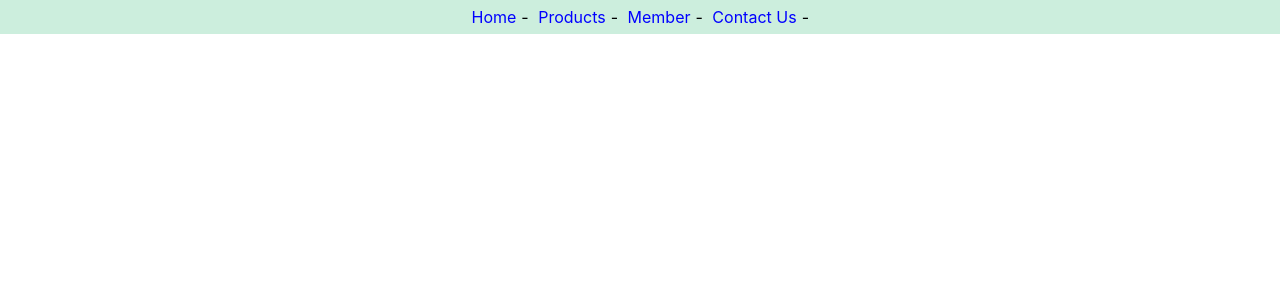
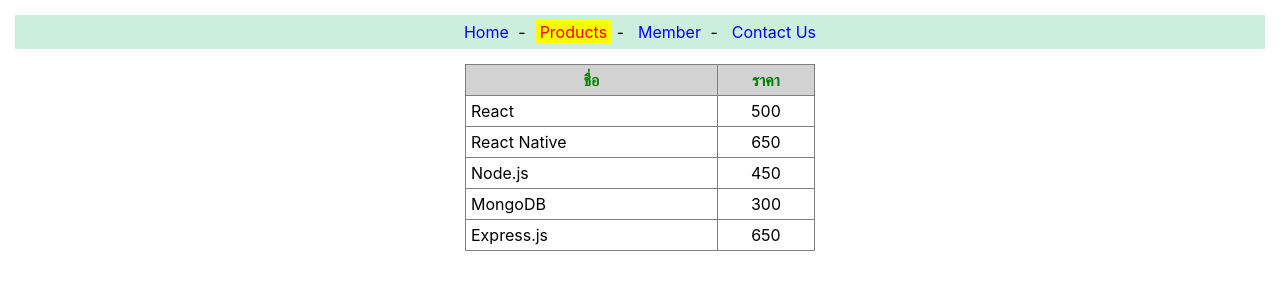
Before and after one commit to Axmjai/app1, a React (Create React App) app: page /product in a window 1280 px wide. Shown: the top 300 px of the page. Built offline with nearby package versions, Linux system fonts and the light colour scheme.

Commit message:
Add All
add home.js, member.js, product.js, product.css, router.js , navlink.js

```diff
--- a/src/App.js
+++ b/src/App.js
@@ -1,12 +1,9 @@
 import React from 'react'
-import Router2 from './router2'
-
-
-
+import Router3 from './router3'
 function App() {
 
   return (
-          <Router2/>
+          <Router3/>
          )
 
   }
--- /dev/null
+++ b/src/home.js
@@ -0,0 +1,12 @@
+import React from "react";
+
+export default function Home(){
+    return (
+        <p style={{textAlign:'center'}}>
+            <h3>ยินดีต้อนรับสู่ React Store</h3>
+            รายชื่อ <a href="/product">สินค้า</a> ที่เรามีจำหน่าย <br/>
+            เเตท่านต้องเป็น <a href="/member">สมาชิก</a> จึงจะสั่งซื้อได้ <br/>
+            หากมีข้อสงสัย กรุณา<a href="/contact">ติดต่อเรา</a>
+        </p>
+    )
+}
--- /dev/null
+++ b/src/member.js
@@ -0,0 +1,7 @@
+import React from "react";
+
+export default function Member(){
+    return(
+        <div style={{textAlign:'center'}}>Member Page</div>
+    )
+}
--- a/src/navlink.css
+++ b/src/navlink.css
@@ -2,6 +2,7 @@
     background-color: #ced;
     padding: 7px;
     text-align: center;
+    margin: 15px;
 }
 .menu{
     color: blue;
--- /dev/null
+++ b/src/products.css
@@ -0,0 +1,15 @@
+table{
+    width: 350px;
+    border-collapse: collapse;
+    margin: auto;
+}
+th{
+    background-color: lightgrey;
+    color: green;
+}
+th,td{
+    padding: 5px;
+}
+td:nth-child(2){
+    text-align: center;
+}
--- /dev/null
+++ b/src/products.js
@@ -0,0 +1,26 @@
+import React from "react";
+import './products.css'
+
+export default class Products extends React.Component{
+    data =[
+        ['React',500],
+        ['React Native',650],
+        ['Node.js',450],
+        ['MongoDB',300],
+        ['Express.js',650]
+    ]
+
+    render(){
+        return(
+            <table border="1">
+                <tr><th>ชื่อ</th><th>ราคา</th></tr>
+                {
+                    this.data.map(d=>{
+                        return <tr><td>{d[0]}</td><td>{d[1]}</td></tr>
+                    })
+                }
+            </table>
+        )
+    }
+
+}
--- /dev/null
+++ b/src/router3.js
@@ -0,0 +1,32 @@
+import React from "react";
+import {BrowserRouter, NavLink, Route, Routes} from 'react-router-dom';
+import './navlink.css';
+import Products from "./products";
+import Home from "./home";
+import Member from "./member"
+
+export default function Router3(){
+    return (
+        <BrowserRouter>
+            <nav className="nav">
+                <NavLink to='/' className={({isActive})=>
+                isActive? "active_menu":"menu"} style={({isActive})=>{
+                    return{
+                        fontWeight: isActive ? "bold" : ""
+                    };
+                }}>Home</NavLink> - &nbsp;
+                <NavLink to='/product' className={({isActive})=> isActive ? "active_menu":"menu"}>Products</NavLink> - &nbsp;
+                <NavLink to='/member' className={({isActive})=> isActive ? "active_menu":"menu"}>Member</NavLink> - &nbsp;
+                <NavLink to='/contact' className={({isActive})=> isActive ? "active_menu":"menu"}>Contact Us</NavLink>
+            </nav>
+
+            <Routes style={{margin: '20px'}}>
+                <Route path="/" element={<Home/>}/>
+                <Route path="/product" element={<Products/>}/>
+                <Route path="/member" Component={Member}/>
+                <Route path="/contact" element={<div style={{textAlign:'center'}}>Contact Us</div>}/>
+                <Route path="/*" element={<div style={{textAlign:'center'}}>Error 404 Not Found</div>}/>
+            </Routes>
+        </BrowserRouter>
+    )
+}
```
